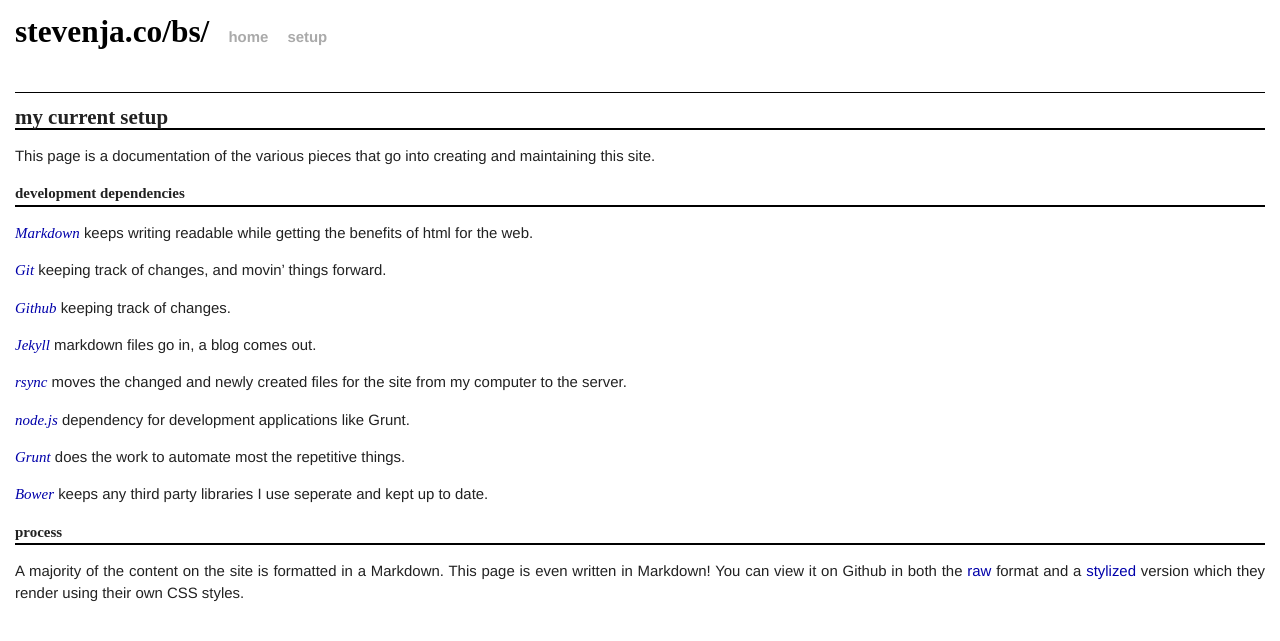
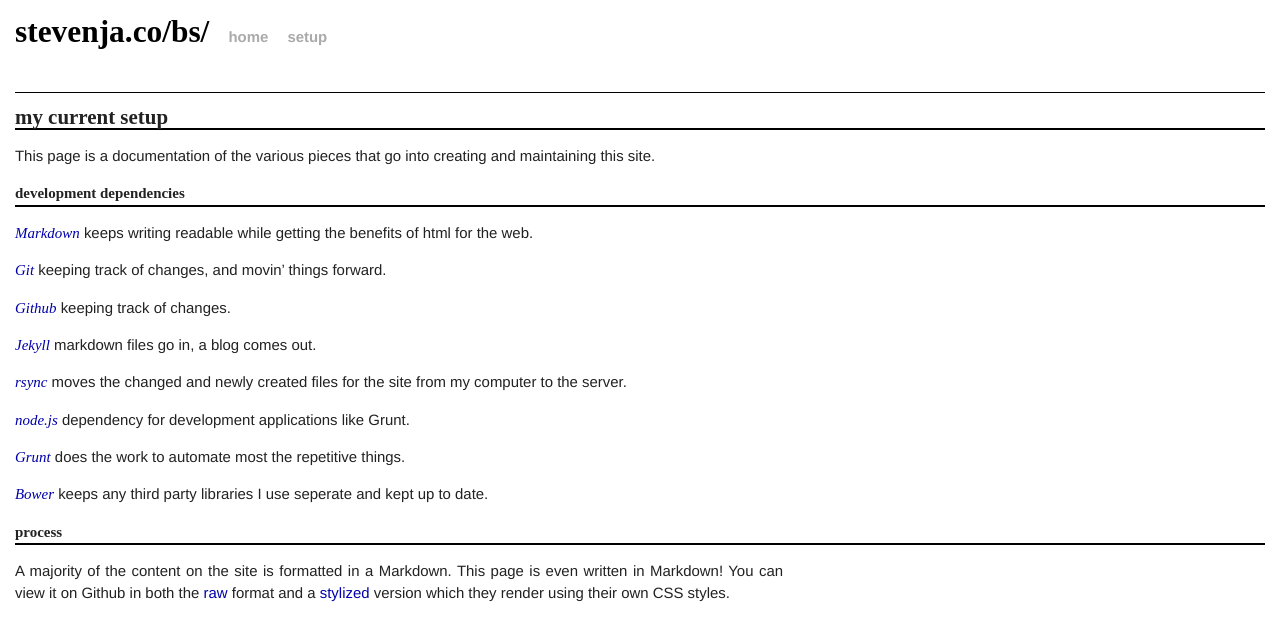
Before and after one commit to stvnjacobs/blog, a Jekyll site: the page built from setup.md, in a window 1280 px wide. Shown: the top 641 px of the page. Built offline with Jekyll 4.4.1, drawn with Linux system fonts in a browser that asks for light colours; Markdown is read by kramdown in place of the engine named in the settings.

Commit message:
paragraphs are too big

```diff
--- a/css/main.css
+++ b/css/main.css
@@ -68,6 +68,8 @@
 .posts li {
   line-height: 1.75em;
 }
+
+ p { max-width: 768px; }
 
 .posts span {
   color: #aaa;
```
